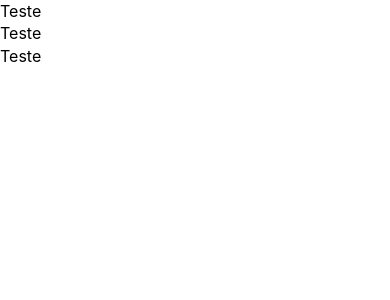
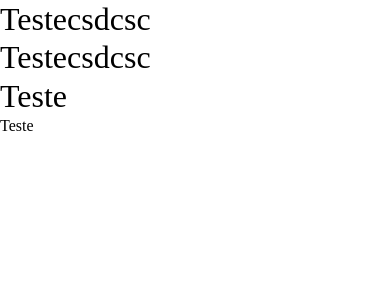
Before and after one commit to Wemesonm/NubbleApp, a React Native app: screen / in a window 390 px wide. Shown: the top 300 px of the page. Built offline with nearby package versions, Linux system fonts and the light colour scheme.

Commit message:
add fontFamily and fixed error in select font bitween ios and android

```diff
--- a/App.tsx
+++ b/App.tsx
@@ -1,5 +1,3 @@
-
-
 import React from 'react';
 import { SafeAreaView } from 'react-native';
 import { Text } from './src/components/Text/Text';
@@ -7,13 +5,12 @@ import { Text } from './src/components/Text/Text';
 function App(): React.JSX.Element {
   return (
     <SafeAreaView>
-        <Text preset="paragraphMedium">Teste</Text>
-        <Text preset="paragraphMedium">Teste</Text>
+        <Text preset="headingLarge" bold >Testecsdcsc</Text>
+        <Text preset="headingLarge" semiBold >Testecsdcsc</Text>
+        <Text preset="headingLarge" italic>Teste</Text>
         <Text preset="paragraphMedium">Teste</Text>
     </SafeAreaView>
   );
 }
 
-
-
 export default App;
--- a/src/components/Text/Text.tsx
+++ b/src/components/Text/Text.tsx
@@ -3,21 +3,48 @@ import { Text as RNText, TextProps as RNTextProps, TextStyle } from 'react-nativ
 
 interface TextProps extends RNTextProps {
   preset?: TextVariants;
+  bold?: boolean;
+  italic?: boolean;
+  semiBold?: boolean;
 }
 
 export function Text({
   children,
   preset = 'paragraphMedium',
   style,
+  bold,
+  italic,
+  semiBold,
   ...rest
 }: TextProps) {
 
+  const fontFamily = getFontFemily(bold, italic, semiBold);
+
   return (
-    <RNText style={[$fontSizes[preset], style]} {...rest}>
+    <RNText style={[$fontSizes[preset], { fontFamily: fontFamily }, style]} {...rest}>
       {children}
     </RNText>
   );
 }
+
+function getFontFemily(bold?: boolean, italic?: boolean, semiBold?: boolean) {
+  switch (true) {
+    case (bold && italic):
+      return $fontFamily.boldItalic;
+    case (bold):
+      return $fontFamily.bold;
+    case (italic):
+      return $fontFamily.italic;
+    case (semiBold && italic):
+      return $fontFamily.mediumItalic;
+    case (semiBold):
+      return $fontFamily.medium;
+    default:
+      return $fontFamily.regular;
+  }
+}
+
+
 
 type TextVariants =
   | 'headingLarge'
@@ -41,3 +68,16 @@ const $fontSizes: Record<TextVariants, TextStyle> = {
   paragraphCaption: { fontSize: 12, lineHeight: 16.8 },
   paragraphCaptionSmall: { fontSize: 10, lineHeight: 14 },
 };
+
+const $fontFamily = {
+  black: 'Satoshi-Black',
+  blackItalic: 'Satoshi-BlackItalic',
+  bold: 'Satoshi-Bold',
+  boldItalic: 'Satoshi-BoldItalic',
+  italic: 'Satoshi-Italic',
+  light: 'Satoshi-Light',
+  lightItalic: 'Satoshi-LightItalic',
+  medium: 'Satoshi-Medium',
+  mediumItalic: 'Satoshi-MediumItalic',
+  regular: 'Satoshi-Regular',
+};
```
Also changed, not shown: 16 other files (tests, documents, lock files or other folders).
